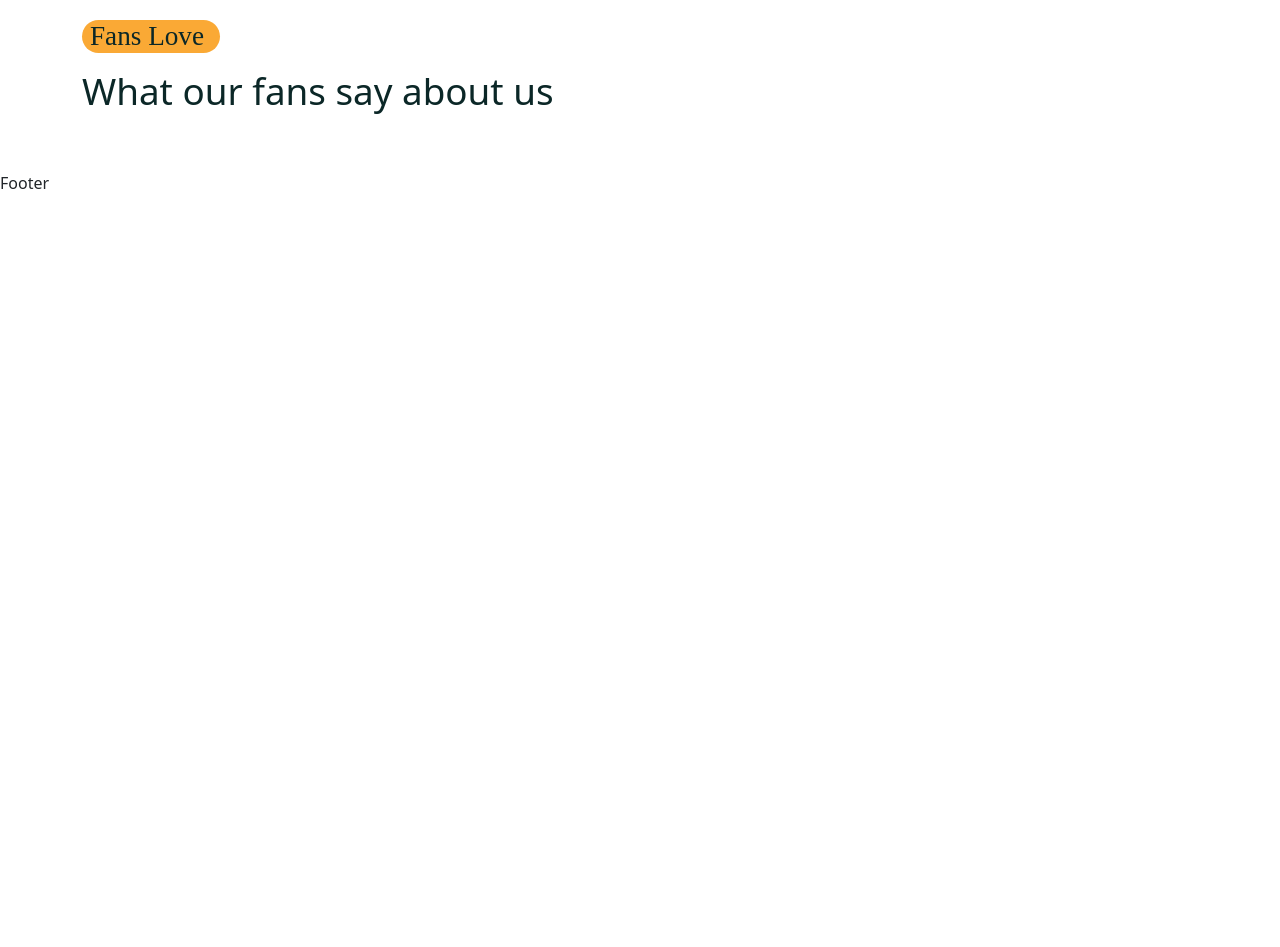
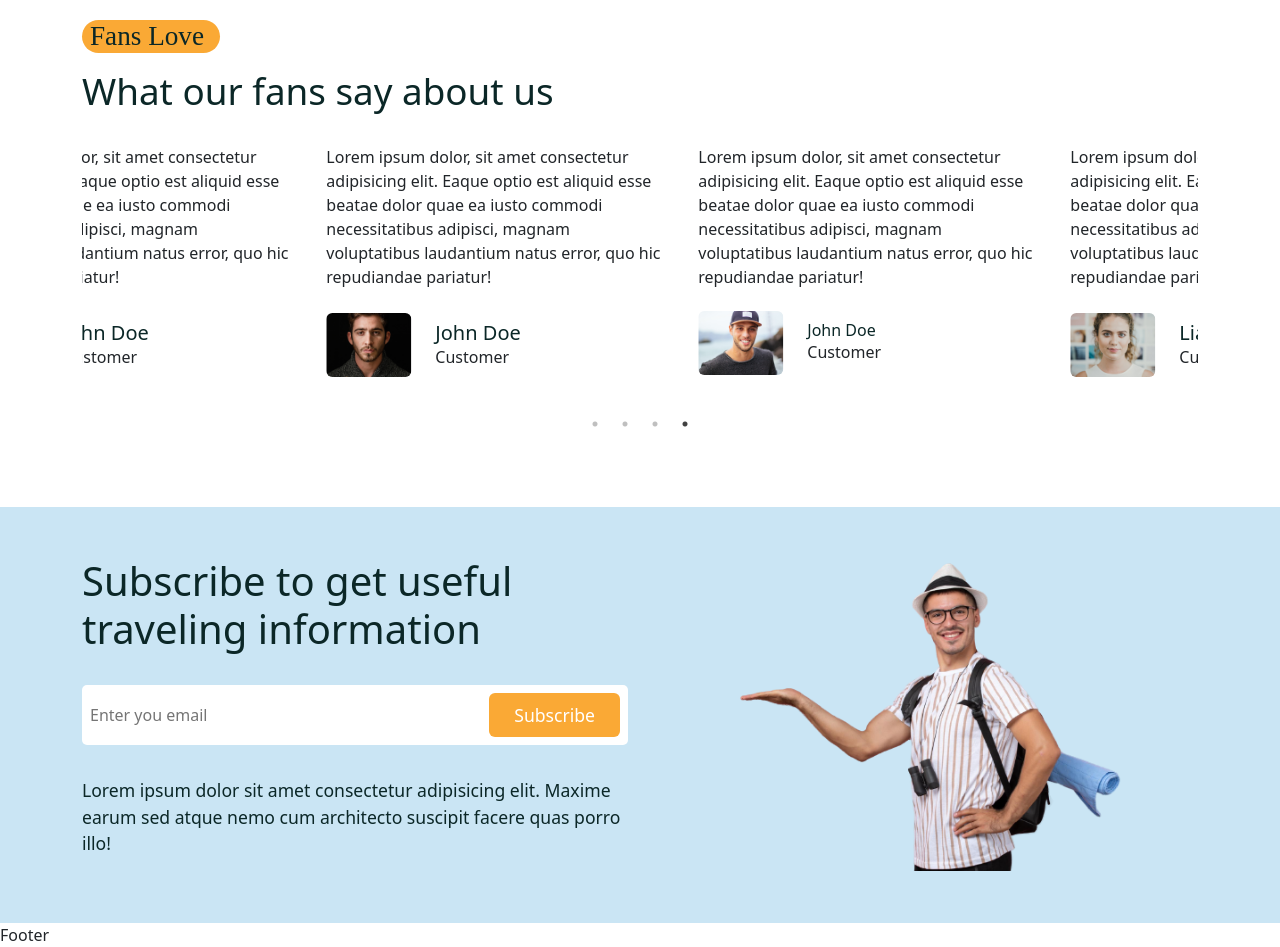
Before and after one commit to abhishek7575-spec/Air-bnb, a React (Create React App) app in the folder tour-management/frontend/: page /home in a window 1280 px wide. Shown: the part 3580-4527 px from the top of the page. Before the commit the page ends 3775 px from the top, so only its background shows below. Built offline with nearby package versions, Linux system fonts and the light colour scheme; a web font is replaced by a local one.

Commit message:
Slider and testimonials

```diff
--- /dev/null
+++ b/tour-management/frontend/src/components/Testimonial/Testimonials.jsx
@@ -0,0 +1,104 @@
+import React from 'react'
+import Slider from 'react-slick'
+import ava01 from '../../assets/images/ava-1.jpg'
+import ava02 from '../../assets/images/ava-2.jpg'
+import ava03 from '../../assets/images/ava-3.jpg'
+
+
+
+
+const Testimonials = () => {
+  const settings = {
+    dots:true,
+    infinite:true,
+    autoplay:true,
+    speed:1000,
+    swipeToSlide:true,
+    autoplaySpeed:2000,
+    slidesToShow:3,
+
+    responsive:[
+
+      {
+        breakpoint: 992,
+        settings: {
+            slidesToShow:2,
+            slidesToScroll:1,
+            infinite:true,
+            dots:true,
+
+        },
+      },
+      {
+        breakpoint: 576,
+        settings: {
+            slidesToShow:1,
+            slidesToScroll:1,
+        },
+      }
+    ]
+
+  }
+  return (
+    <Slider {...settings}>
+       <div className="testimonial py-4 px-3">
+          <p>
+            Lorem ipsum dolor, sit amet consectetur adipisicing elit. Eaque optio est aliquid esse beatae dolor quae ea iusto commodi necessitatibus adipisci, magnam voluptatibus laudantium natus error, quo hic repudiandae pariatur!
+          </p>
+
+          <div className="d-flex align-items-center gap-4 mt-3">
+            <img src={ava01}  className='w-25 h-25 rounded-2'alt="" />
+            <div >
+              <h6 className="mb-0 mt-3">John Doe</h6>
+              <p>Customer</p>
+            </div>
+          </div>
+
+      </div>
+      <div className="testimonial py-4 px-3">
+          <p>
+            Lorem ipsum dolor, sit amet consectetur adipisicing elit. Eaque optio est aliquid esse beatae dolor quae ea iusto commodi necessitatibus adipisci, magnam voluptatibus laudantium natus error, quo hic repudiandae pariatur!
+          </p>
+
+          <div className="d-flex align-items-center gap-4 mt-3">
+            <img src={ava02}  className='w-25 h-25 rounded-2'alt="" />
+            <div >
+              <h5 className="mb-0 mt-3">Lia Franklin</h5>
+              <p>Customer</p>
+            </div>
+          </div>
+
+      </div>
+      <div className="testimonial py-4 px-3">
+          <p>
+            Lorem ipsum dolor, sit amet consectetur adipisicing elit. Eaque optio est aliquid esse beatae dolor quae ea iusto commodi necessitatibus adipisci, magnam voluptatibus laudantium natus error, quo hic repudiandae pariatur!
+          </p>
+
+          <div className="d-flex align-items-center gap-4 mt-3">
+            <img src={ava03}  className='w-25 h-25 rounded-2'alt="" />
+            <div >
+              <h5 className="mb-0 mt-3">John Doe</h5>
+              <p>Customer</p>
+            </div>
+          </div>
+      </div>
+      <div className="testimonial py-4 px-3">
+          <p>
+            Lorem ipsum dolor, sit amet consectetur adipisicing elit. Eaque optio est aliquid esse beatae dolor quae ea iusto commodi necessitatibus adipisci, magnam voluptatibus laudantium natus error, quo hic repudiandae pariatur!
+          </p>
+
+          <div className="d-flex align-items-center gap-4 mt-3">
+            <img src={ava03}  className='w-25 h-25 rounded-2'alt="" />
+            <div >
+              <h5 className="mb-0 mt-3">John Doe</h5>
+              <p>Customer</p>
+            </div>
+          </div>
+
+      </div>
+    </Slider>
+
+  )
+}
+
+export default Testimonials
--- a/tour-management/frontend/src/pages/Home.jsx
+++ b/tour-management/frontend/src/pages/Home.jsx
@@ -13,6 +13,9 @@ import SearchBar from '../shared/SearchBar'
 import ServiceList from '../services/ServiceList'
 import FeaturedTourList from '../components/Featured-tours/FeaturedTourList'
 import MasonryImagesGallery from '../components/Image-gallery/MasonryImagesGallery'
+import Testimonials from '../components/Testimonial/Testimonials'
+import Newsletter from '../shared/Newsletter'
+
 const Home = () => {
   return (
     <>
@@ -156,10 +159,16 @@ const Home = () => {
             <Subtitle subtitle={'Fans Love'}/>
             <h2 className='testimonial__title'>What our fans say about us </h2>
           </Col>
+          <Col lg='12'>
+            <Testimonials/>
+
+          </Col>
         </Row>
       </Container>
     </section>
     {/* testimonial section end*/}
+
+    <Newsletter/>
 
     </>
   )
--- /dev/null
+++ b/tour-management/frontend/src/shared/Newsletter.jsx
@@ -0,0 +1,31 @@
+import React from 'react'
+import './newsletter.css'
+
+import {Container,Row,Col} from 'reactstrap';
+import maleTourist from '../assets/images/male-tourist.png';
+const Newsletter = () => {
+  return <section className="newsletter">
+    <Container>
+        <Row>
+            <Col lg='6'>
+                <div className="newsletter__content">
+                    <h2>Subscribe to get useful traveling information</h2>
+
+                    <div className="newsletter__input">
+                        <input type="email" placeholder='Enter you email' />
+                        <button className="btn newsletter__btn">Subscribe</button>
+                    </div>
+                    <p>Lorem ipsum dolor sit amet consectetur adipisicing elit. Maxime earum sed atque nemo cum architecto suscipit facere quas porro illo!</p>
+                </div>
+            </Col>
+            <Col lg='6'>
+                <div className="newsletter__img">
+                    <img src={maleTourist} alt="" />
+                </div>
+            </Col>
+        </Row>
+    </Container>
+  </section>
+}
+
+export default Newsletter
--- /dev/null
+++ b/tour-management/frontend/src/shared/newsletter.css
@@ -0,0 +1,46 @@
+.newsletter{
+    background: #cae5f4;
+    padding:0;
+    margin-top: 3rem;
+}
+.newsletter__img img {
+    width: 100%;
+}
+
+.newsletter__content{
+    padding: 50px 0;
+}
+.newsletter__content h2{
+    font-size: 2.5rem;
+    margin-bottom:2rem;
+}
+.newsletter__input{
+    display:flex;
+    align-items: center;
+    justify-content: space-between;
+    background: #fff;
+    padding: 0.5rem;
+    margin-bottom: 2rem;
+    border-radius:5px;
+}
+.newsletter__input input{
+    border:none;
+    font-size: 1rem;
+    color:var(--heading-color);
+
+}
+.newsletter__input input:focus{
+    outline:none;
+
+}
+.newsletter__btn{
+    padding: 0.5rem 1.5rem !important;
+    background:var(--secondary-color) !important;
+    color:#fff !important;
+    font-size:1.1rem !important;
+}
+
+.newsletter__content p{
+    color:var(--heading-color);
+    font-size:1.1rem;
+}
```
